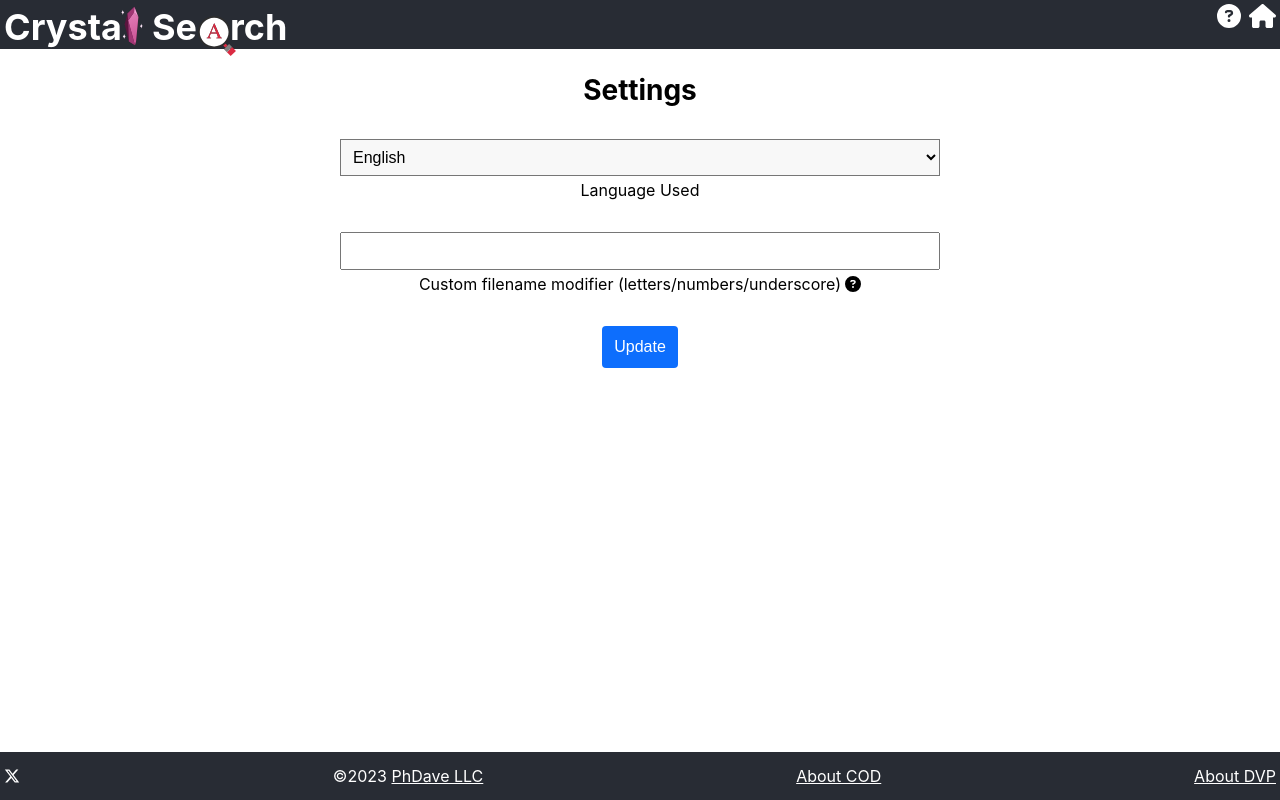
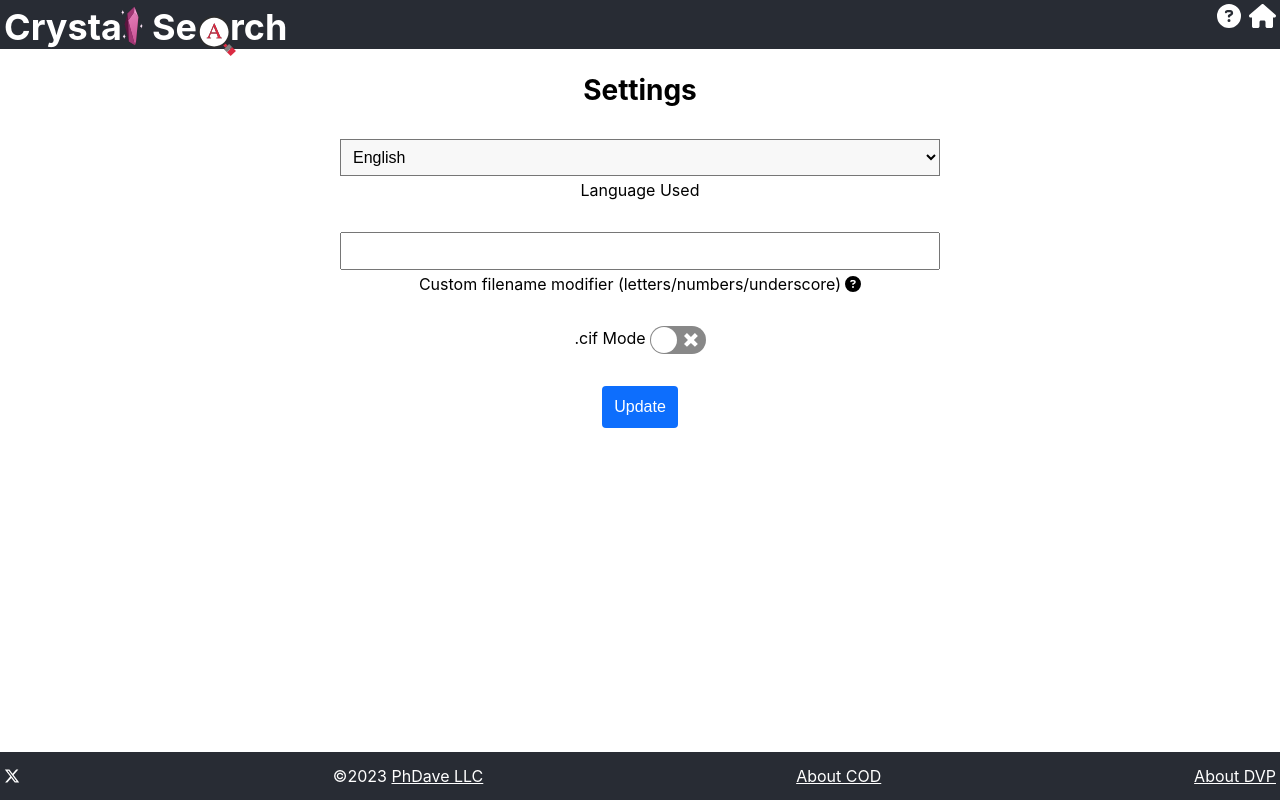
Before and after one commit to phdave2005/Crystal-Search, a React (Create React App) app: page /crystal-search/settings in a window 1280 px wide. Built offline with nearby package versions, Linux system fonts and the light colour scheme.

Commit message:
feat: added react switch to UI | COD-7.1

```diff
--- a/package.json
+++ b/package.json
@@ -16,6 +16,7 @@
 		"react": "^18.2.0",
 		"react-dom": "^18.2.0",
 		"react-scripts": "5.0.1",
+		"react-switch": "^7.0.0",
 		"react-tooltip": "^5.25.0",
 		"web-vitals": "^2.1.4"
 	},
--- a/src/App.js
+++ b/src/App.js
@@ -36,7 +36,6 @@ const App = () => {
         about: textMap[language].about,
         aboutCod: textMap[language].aboutCod
     });
-
     return (
         <BrowserRouter>
             <div className="App">
--- a/src/settings/translation-map.js
+++ b/src/settings/translation-map.js
@@ -37,6 +37,7 @@ export const TEXT_MAP = {
             filenameModifier: 'Custom filename modifier (letters/numbers/underscore)'
         },
         button: 'Update',
+        switch: '.cif Mode',
         noStorage: 'Local storage is not supported by this browser.'
     },
     es: {
@@ -50,6 +51,7 @@ export const TEXT_MAP = {
             filenameModifier: 'Modificador de nombre de archivo personalizado (letras/números/guion bajo)'
         },
         button: 'Actualizar',
+        switch: 'Modo .cif',
         noStorage: 'El almacenamiento local no es compatible con este navegador.'
     },
     fr: {
@@ -63,6 +65,7 @@ export const TEXT_MAP = {
             filenameModifier: 'Modificateur de nom de fichier personnalisé (lettres/chiffres/trait de soulignement)'
         },
         button: 'Mettre à Jour',
+        switch: 'Mode .cif',
         noStorage: 'Le stockage local n\'est pas pris en charge par ce navigateur.'
     },
     it: {
@@ -76,6 +79,7 @@ export const TEXT_MAP = {
             filenameModifier: 'Modificatore nome file personalizzato (lettere/numeri/trattino basso)'
         },
         button: 'Aggiornare',
+        switch: 'Modalità .cif',
         noStorage: 'L\'archiviazone locale non è supportate da questo browser.'
     }
 };
--- a/src/settings/user-settings.css
+++ b/src/settings/user-settings.css
@@ -3,3 +3,8 @@ main#settings {
 	overflow-y: auto;
     padding: 16px
 }
+
+.react-switch {
+	vertical-align: middle;
+	margin-left: 4px
+}
--- a/src/settings/user-settings.js
+++ b/src/settings/user-settings.js
@@ -3,12 +3,14 @@ import './user-settings.css'
 import '../App.css';
 import LANGUAGE_INFO from './translation-map.js'
 import LabelElement from '../elements/label/label-element.js'
+import Switch from 'react-switch'
 
 class Settings extends Component {
     constructor() {
         super();
         this.languageUsed = 'en';
         this.state = {
+            checked: false,
             hasStorage: false,
             text: {
                 title: '',
@@ -16,7 +18,8 @@ class Settings extends Component {
                     languageUsed: '',
                     filenameModifier: ''
                 },
-				button: ''
+                button: '',
+                switch: ''
             },
             view: {
                 storage: {
@@ -29,6 +32,7 @@ class Settings extends Component {
                 }
             }
         }
+        this.handleChange = this.handleChange.bind(this);
     }
 
     componentDidMount() {
@@ -49,7 +53,8 @@ class Settings extends Component {
                     languageUsed: textUsed.label.languageUsed,
                     filenameModifier: textUsed.label.filenameModifier
                 },
-				button: textUsed.button
+                button: textUsed.button,
+                switch: textUsed.switch
             },
             view: {
                 storage: {
@@ -124,6 +129,10 @@ class Settings extends Component {
         return options;
     }
 
+    handleChange(checked) {
+        this.setState({checked: checked});
+    }
+
     render() {
         return (
             <main id="settings">
@@ -140,6 +149,12 @@ class Settings extends Component {
                             <input id="filename-modifier" className="field" type="text" />
                             <LabelElement labelFor={'filename-modifier'} text={this.state.text.label.filenameModifier} tooltip={'filenameModifier'} />
                         </div>
+                        <div className="flex-field MT32">
+                            <label>
+                                <span>{this.state.text.switch}</span>
+                                <Switch onChange={this.handleChange} checked={this.state.checked} className="react-switch" />
+                            </label>
+                        </div>
                         <button type="button" className="primary" onClick={this.updateLocalStorage}>{this.state.text.button}</button>
                     </div>
                     <div className={this.state.view.nostorage.cl}>
```
Also changed, not shown: 1 other file (tests, documents, lock files or other folders). Lines whose indentation alone changed are shown as unchanged.
